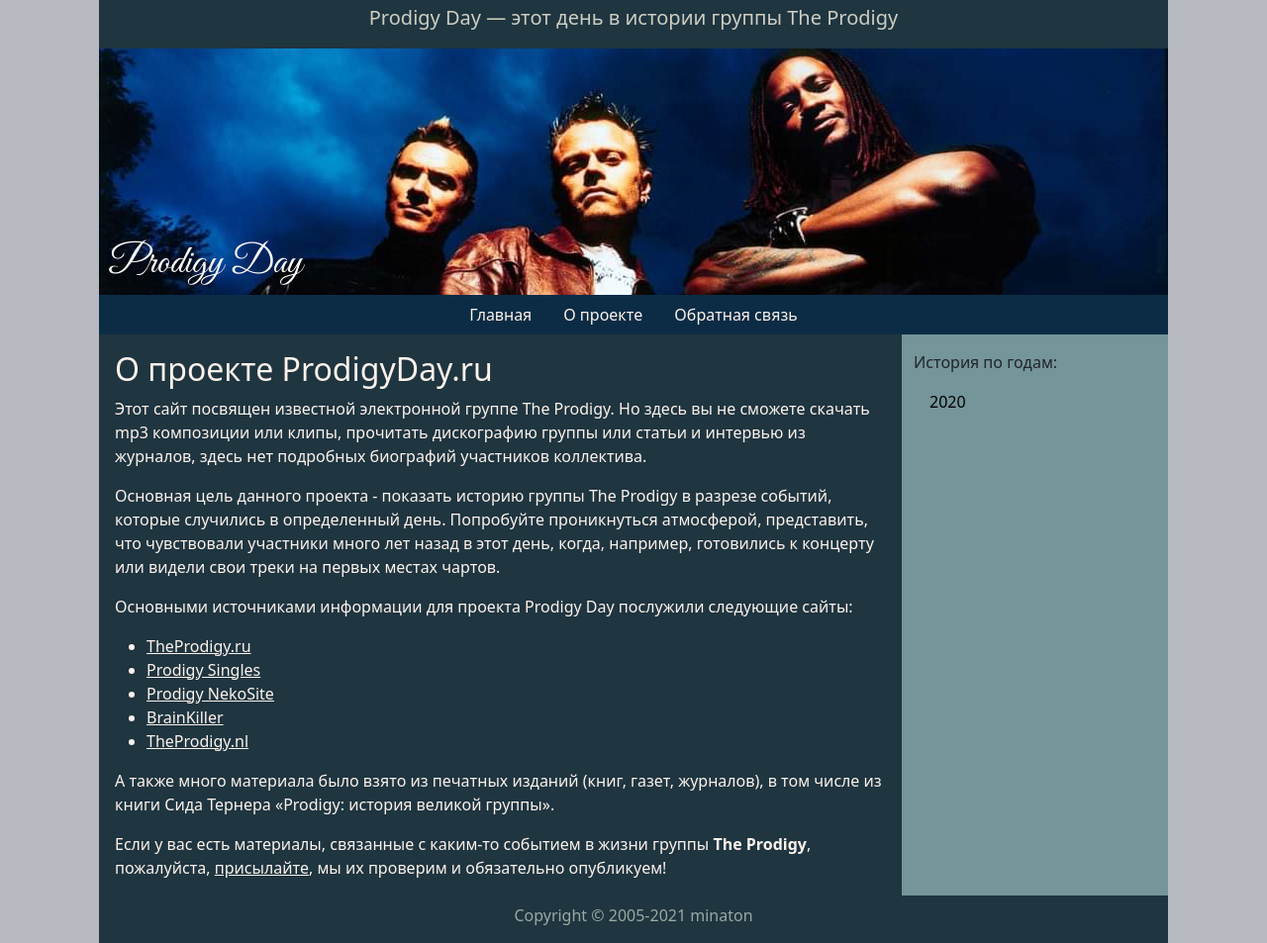
After one commit to minaton-ru/prodigyday, a Django app: page /about/ in a window 1280 px wide. The commit adds this page. Shown: the whole page at 99% size. Run offline with Django 3.2, Linux system fonts and the light colour scheme; tables that the repository leaves empty hold one stand-in row (values such as "Sample post").

Commit message:
добавлены статичные страницы about и contacts

```diff
--- a/events/static/style.css
+++ b/events/static/style.css
@@ -51,11 +51,11 @@
     padding-top: 1em;
 }
 
-.card-header a {
+.card-header a, .content-main a {
     color: #fcf3ec;
 }
 
-.card-header a:hover {
+.card-header a:hover, .content-main a:hover {
     color: #c7ad98;
 }
 
--- /dev/null
+++ b/events/templates/about.html
@@ -0,0 +1,19 @@
+{% extends "base.html" %}
+
+{% block title %}О проекте - {{ block.super }} {% endblock %}
+
+{% block content %}
+<h2>О проекте ProdigyDay.ru</h2>
+<p>Этот сайт посвящен известной электронной группе The Prodigy. Но здесь вы не сможете скачать mp3 композиции или клипы, прочитать дискографию группы или статьи и интервью из журналов, здесь нет подробных биографий участников коллектива.</p>
+<p>Основная цель данного проекта - показать историю группы The Prodigy в разрезе событий, которые случились в определенный день. Попробуйте проникнуться атмосферой, представить, что чувствовали участники много лет назад в этот день, когда, например, готовились к концерту или видели свои треки на первых местах чартов.</p>
+<p>Основными источниками информации для проекта Prodigy Day послужили следующие сайты:
+<ul>
+    <li><a href="http://theprodigy.ru/" target="_blank">TheProdigy.ru</a></li>
+    <li><a href="http://www.inflicted.de/projects/singles/index.php" target="_blank">Prodigy Singles</a></li>
+    <li><a href="http://nekosite.co.uk/" target="_blank">Prodigy NekoSite</a></li>
+    <li><a href="http://www.brainkiller.it/" target="_blank">BrainKiller</a></li>
+    <li><a href="http://www.theprodigy.nl/" target="_blank">TheProdigy.nl</a></li>
+</ul>
+<p>А также много материала было взято из печатных изданий (книг, газет, журналов), в том числе из книги Сида Тернера &laquo;Prodigy: история великой группы&raquo;.</p>
+<p>Если у вас есть материалы, связанные с каким-то событием в жизни группы <strong>The Prodigy</strong>, пожалуйста, <a href="{% url 'contacts' %}">присылайте</a>, мы их проверим и обязательно опубликуем!</p>
+{% endblock %}
--- a/events/templates/base.html
+++ b/events/templates/base.html
@@ -34,10 +34,10 @@
          <a class="nav-link" href="{% url 'home' %}">Главная</a>
         </li>
         <li class="nav-item">
-         <a class="nav-link" href="{% url 'home' %}">О проекте</a>
+         <a class="nav-link" href="{% url 'about' %}">О проекте</a>
         </li>
         <li class="nav-item">
-         <a class="nav-link" href="{% url 'home' %}">Обратная связь</a>
+         <a class="nav-link" href="{% url 'contacts' %}">Обратная связь</a>
         </li>
       </ul>
    </div>
@@ -45,7 +45,7 @@
 </header>
 
 <div class="container content">
- <div class="row">
+ <div class="row ps-1">
   <div class="col-9 content-main">
    {% block content %}
    {% endblock %}
--- a/events/views.py
+++ b/events/views.py
@@ -3,6 +3,7 @@
 from django.http import HttpResponse
 from datetime import date # импортируем модуль для работы с датой
 from events.models import Event
+from django.views.generic import TemplateView
 
 todayDate = date.today() # берем сегодняшнюю дату глобально
 month_name_tuple = ('января', 'февраля', 'марта', 'апреля', 'мая', 'июня', 'июля', 'августа', 'сентября', 'октября', 'ноября', 'декабря') # глобальный кортеж с названиями месяцев
@@ -31,3 +32,9 @@
     'events_day': event_day, # возвращаем в контекст день, который приняла функция, и название месяца
     'events_month': this_month_name }
     return HttpResponse(template.render(context))
+
+class AboutView(TemplateView):
+    template_name = "about.html"
+
+class ContactsView(TemplateView):
+    template_name = "contacts.html"
--- a/prodigyday/urls.py
+++ b/prodigyday/urls.py
@@ -8,10 +8,13 @@
 from events import views
 from django.conf import settings
 from django.conf.urls.static import static
+from events.views import AboutView, ContactsView
 
 urlpatterns = [
     path('admin/', admin.site.urls),
     path('', views.index, name='home'),
     path('<int:events_year>/', views.year_list),
     path('<int:event_month>/<int:event_day>/', views.day_detail),
+    path('about/', AboutView.as_view(), name='about'),
+    path('contacts/', ContactsView.as_view(), name='contacts'),
 ] + static(settings.MEDIA_URL, document_root=settings.MEDIA_ROOT)
```
Also changed, not shown: events/templates/contacts.html (added, +13 -0 lines), README.md.
